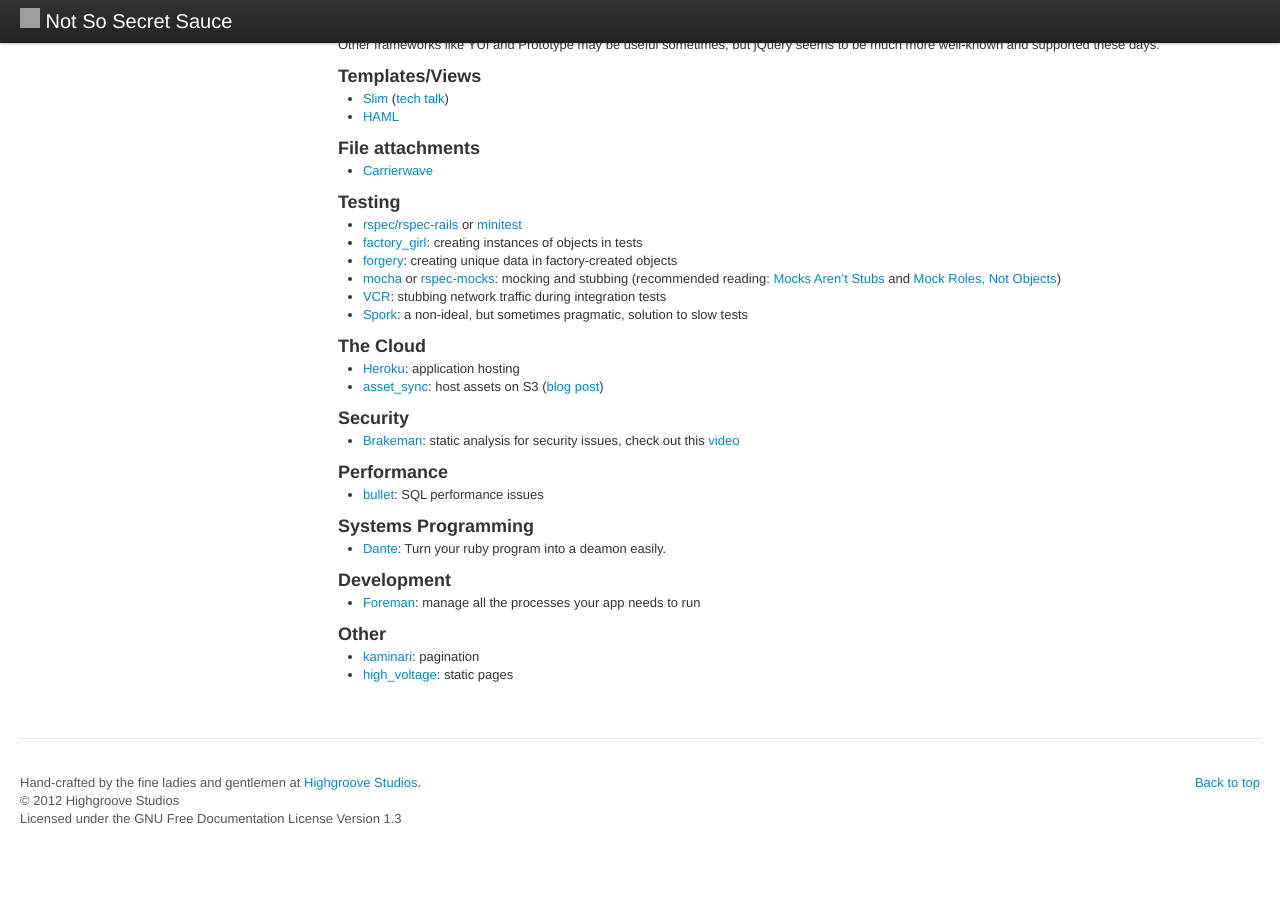
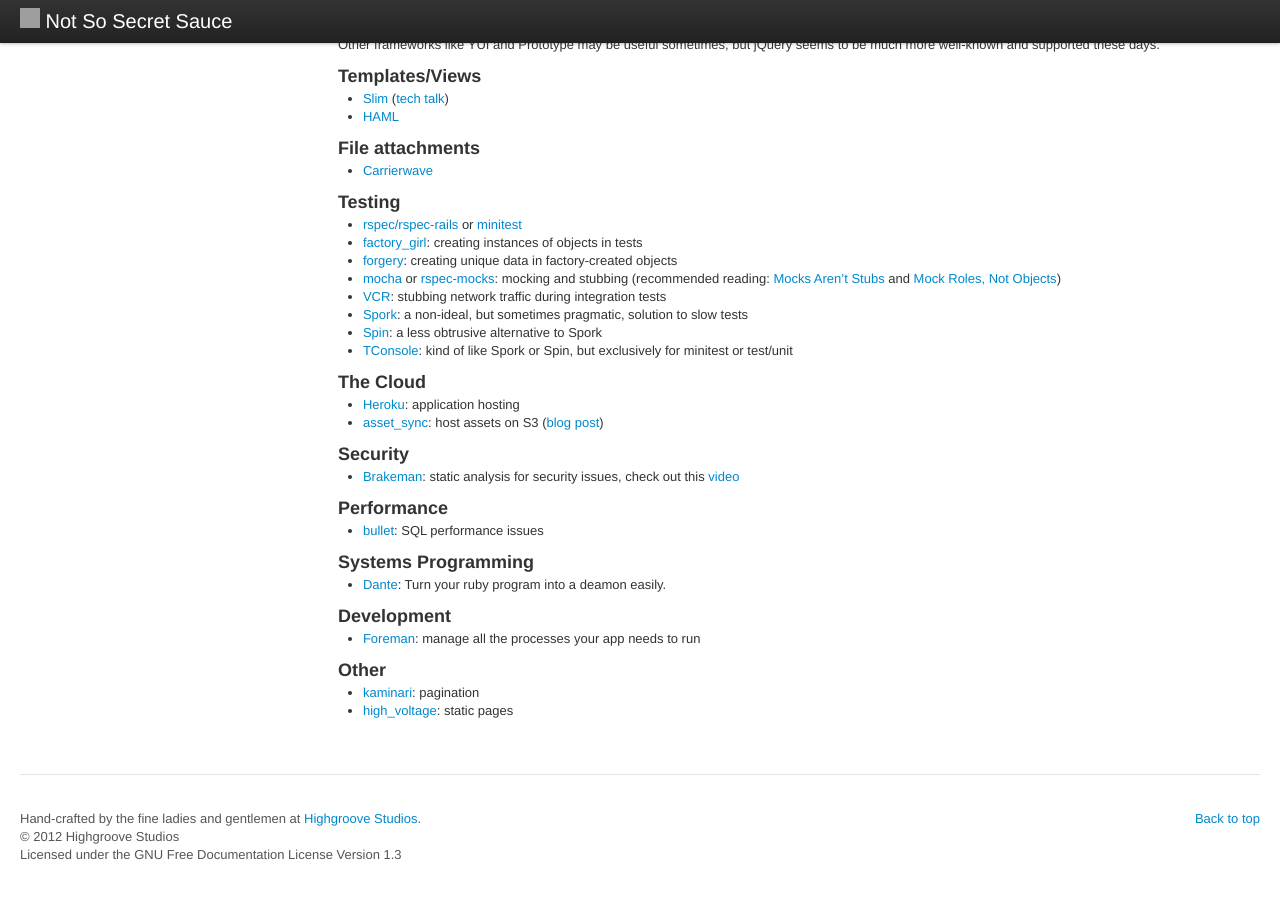
Before and after one commit to daveworth/not-so-secret-sauce, a Jekyll site: the page built from topics/best-practices-and-patterns.md, in a window 1280 px wide and 900 px high, scrolled down 1062 px. Built offline with Jekyll 4.4.1, drawn with Linux system fonts in a browser that asks for light colours; nearby versions of some CDN libraries; comment, search, counter and statistics services are not loaded; before the commit the page ends 1926 px from its top, so only the background shows below that; grey boxes are pictures that could not be loaded.

Commit message:
add descriptions of Spin and TConsole

```diff
--- a/topics/best-practices-and-patterns.md
+++ b/topics/best-practices-and-patterns.md
@@ -112,6 +112,8 @@
   integration tests
 * [Spork](https://github.com/sporkrb/spork): a non-ideal, but sometimes
   pragmatic, solution to slow tests
+* [Spin](https://github.com/jstorimer/spin/): a less obtrusive alternative to Spork
+* [TConsole](https://github.com/commondream/tconsole): kind of like Spork or Spin, but exclusively for minitest or test/unit
 
 ### The Cloud
 
```
